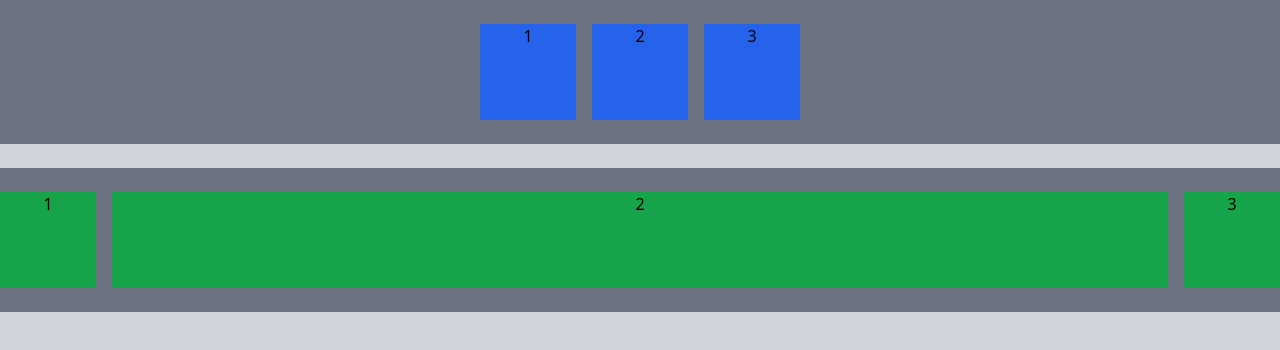
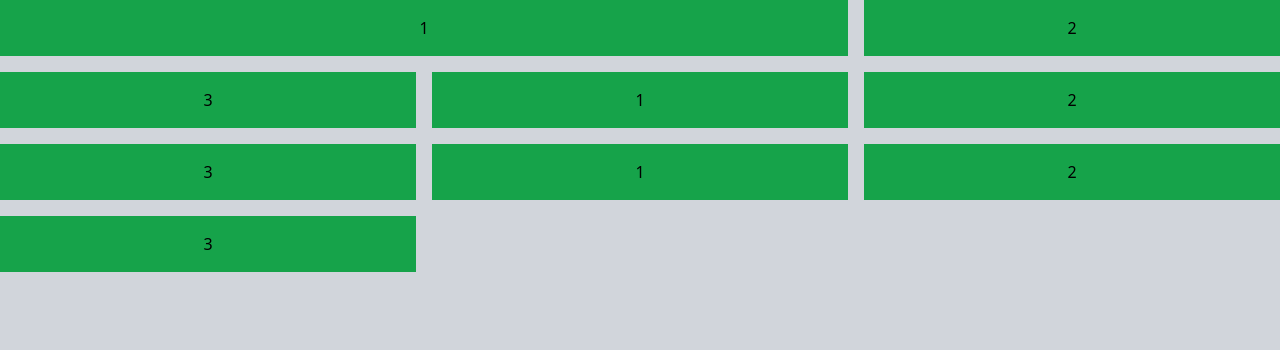
Before and after one commit to luissouzadeveloper/Tailwind-CSS, a website: page src/index.html in a window 1280 px wide. Drawn offline with Linux system fonts and the light colour scheme.

Commit message:
Aula 09 - Grid

```diff
--- a/src/index.html
+++ b/src/index.html
@@ -3,36 +3,24 @@
 <head>
     <meta charset="UTF-8">
     <meta name="viewport" content="width=device-width, initial-scale=1.0">
-    <title>Flexbox</title>
+    <title>Grid</title>
 
     <!-- Tailwind -->
     <link rel="stylesheet" href="./output.css">
 </head>
 <body class="bg-gray-300">
-    <!-- Flexbox -->
-    <div class="flex justify-center items-center space-x-4 bg-gray-500 text-center h-36">
-        <div class="w-24 h-24 bg-blue-600">
-            1
-        </div>
-        <div class="w-24 h-24 bg-blue-600">
-            2
-        </div>
-        <div class="w-24 h-24 bg-blue-600">
-            3
-        </div>
-    </div>
-    <br>
+    <div class="grid grid-cols-3 gap-4 text-center">
+        <div class="bg-green-600 p-4 col-span-2">1</div>
+        <div class="bg-green-600 p-4">2</div>
+        <div class="bg-green-600 p-4">3</div>
 
-    <div class="flex justify-center items-center space-x-4 bg-gray-500 text-center h-36">
-        <div class="w-24 h-24 bg-green-600">
-            1
-        </div>
-        <div class="flex-grow flex-shrink-0 w-24 h-24 bg-green-600">
-            2
-        </div>
-        <div class="w-24 h-24 bg-green-600">
-            3
-        </div>
+        <div class="bg-green-600 p-4">1</div>
+        <div class="bg-green-600 p-4">2</div>
+        <div class="bg-green-600 p-4">3</div>
+
+        <div class="bg-green-600 p-4">1</div>
+        <div class="bg-green-600 p-4">2</div>
+        <div class="bg-green-600 p-4">3</div>
     </div>
 </body>
 </html>
```
Also changed, not shown: src/output.css.
